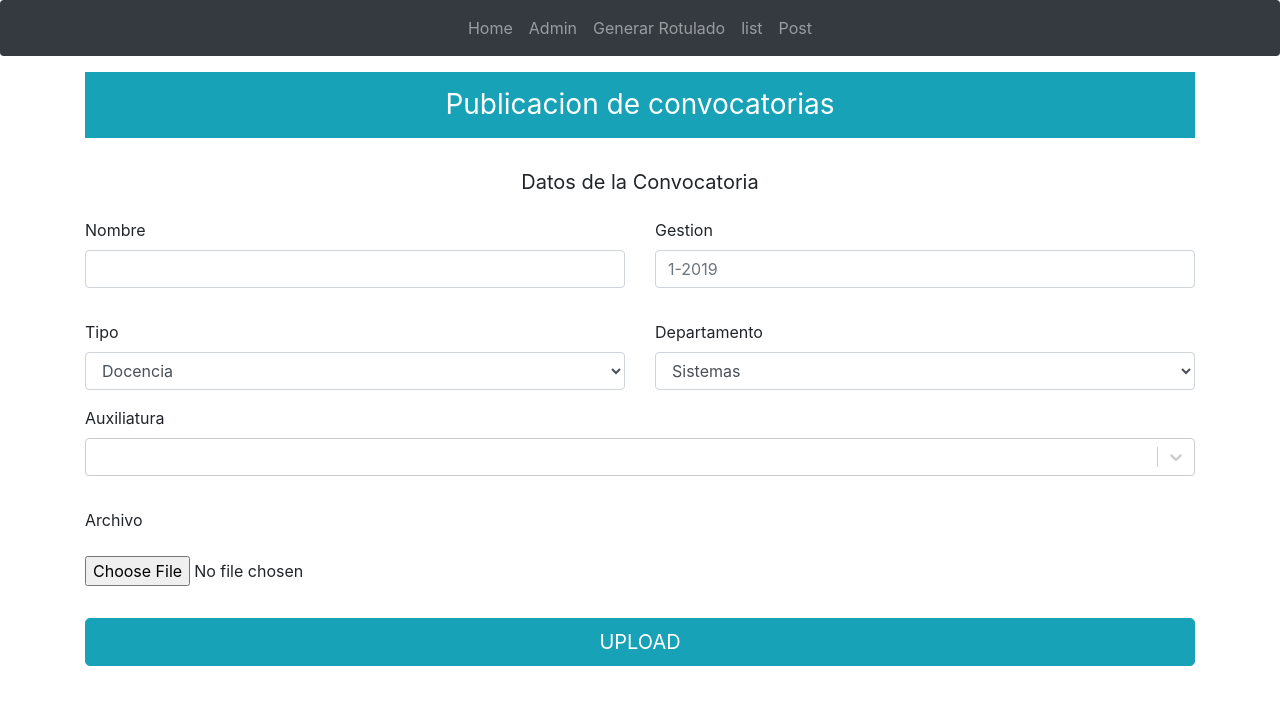
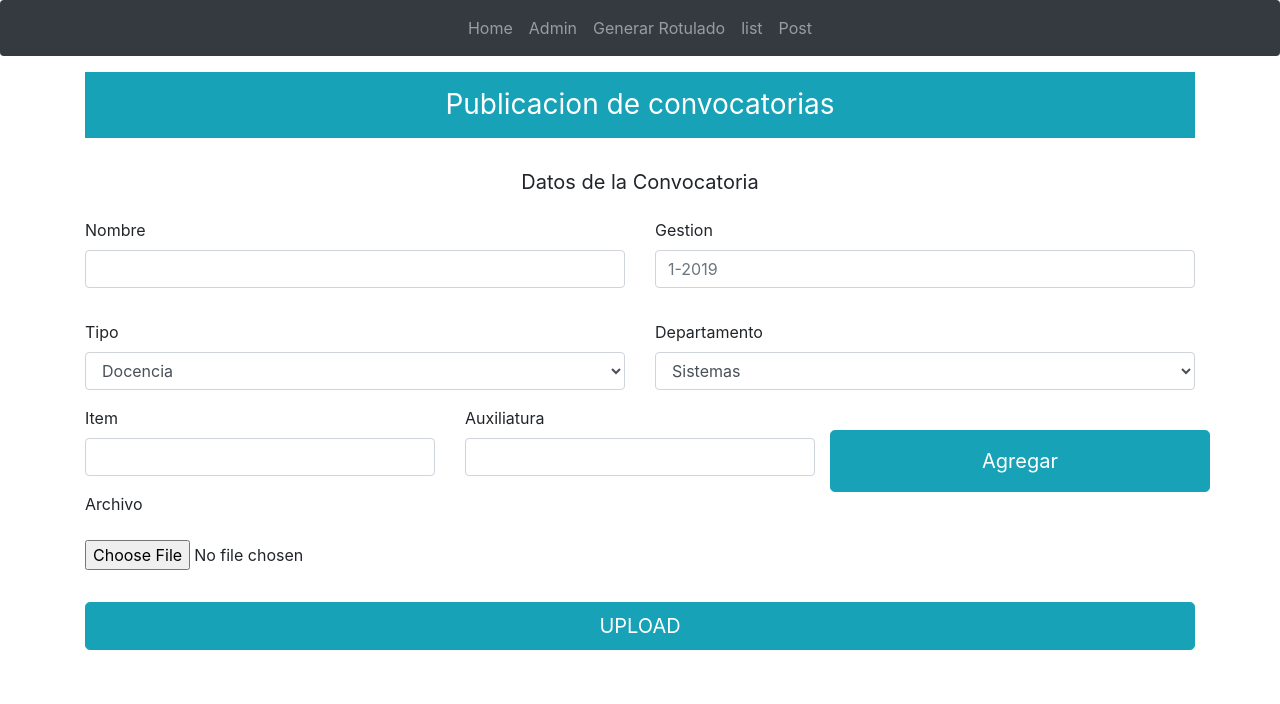
Before and after one commit to EliceoJoel/Cliente-TIS, a React (Create React App) app: page /post in a window 1280 px wide. Shown: the top 704 px of the page. Built offline with nearby package versions, Linux system fonts and the light colour scheme.

Commit message:
post announcement ya terminado

```diff
--- a/src/App.js
+++ b/src/App.js
@@ -25,6 +25,9 @@ class App extends Component {
             <Route exact path="/list" component={List} />
             <Route exact path="/post" component={Post} />
 
+
+
+
           </div>
         </div>
       </Router>
--- a/src/components/Navbar.js
+++ b/src/components/Navbar.js
@@ -31,6 +31,9 @@ class Landing extends Component {
                      Post
                </Link>
           </li>
+
+
+
 
       </ul>
     )
--- a/src/components/Post.js
+++ b/src/components/Post.js
@@ -1,20 +1,25 @@
 import React, { Component } from 'react'
 import axios from 'axios'
 //import { Button } from 'reactstrap';
-import Select from 'react-select'
+//import Select from 'react-select'
 //import {registerAnnouncement} from './UserFunctions'
-var op = [
-    { value: 'Introducción a la Programacion', label: 'Introduccion a la Programación' },
-    { value: 'Teoría de Grafos', label: 'Teoría de Grafos' },
-    { value: 'Computación I', label: 'Computación I' } ,
-    { value: 'Administracion de Laboratorio de Desarrollo', label: 'Administracion de Laboratorio de Desarrollo' }
-  ]
-
+// var op = [
+//     { value: {arreglo}, label: 'Introduccion a la Programación' },
+//     { value: 'Teoría de Grafos', label: 'Teoría de Grafos' },
+//     { value: 'Computación I', label: 'Computación I' } ,
+//     { value: 'Administracion de Laboratorio de Desarrollo', label: 'Administracion de Laboratorio de Desarrollo' }
+//   ]
+//   var  arreglo = {}
+//    arreglo.item = "KFDSE";
+//    arreglo.auxiliary = "intro";
+var ArrayAuxi = []
  class Post extends Component {
      constructor() {
          super()
 
          this.state = {
+
+
             file: null,
             file_error: '',
             name :'' ,
@@ -25,6 +30,9 @@ var op = [
             departament: 'Sistemas',
             selectedOption: null,
             selectedOption_error:''
+          //  gfg
+
+
         //    ref: ''
 
          }
@@ -40,14 +48,42 @@ var op = [
     onChange =  (e) =>{
         this.setState({[e.target.name]: e.target.value })
     }
-    selectChange = selectedOption =>{
-    this.setState(
-        {selectedOption},
-        () => console.log(this.state.selectedOption)
-    )
+    onChangeAux =  (e) =>{
+        this.setState({[e.target.name]: e.target.value })
+    }
+    // selectChange = selectedOption =>{
+    // this.setState(
+    //     {selectedOption},
+    //     () => console.log(this.state.selectedOption)
+    // )
+
+    //}
+    handleAux(AuxEvent){
+       AuxEvent.preventDefault()
+        var arreglo = {}
+     //   gfg = this.gfg
+     // var  arreglo = {}
+     // var hoal = []
+      // var posicion = 0
+
+            //console.log(this.state.item,this.state.auxiliary)
+           arreglo.item = this.state.item
+           arreglo.name = this.state.auxiliary
+
+              capturar();
+
+             var Arreglo = JSON.stringify(ArrayAuxi);
+
+           function capturar(){
+               ArrayAuxi.push(arreglo);
+
+               // hoal[posicion] = arreglo
+               // posicion++
+                console.log(ArrayAuxi)
+            }
+            return Arreglo
 
     }
-
     valid(){
         if(this.state.name === ''){
             this.setState({name_error:'Campo vacio'})
@@ -61,9 +97,7 @@ var op = [
         else if(this.state.year.length > 30){
             this.setState({year_error:'Dato ingresado demasiado largo'})
         }
-        else if(this.state.selectedOption === null){
-            this.setState({selectedOption_error:'Seleccione una auxiliatura'})
-        }
+
         else if(this.state.file === null){
             this.setState({file_error:'Seleccione un documento .pdf'})
         }
@@ -73,29 +107,17 @@ var op = [
 
     }
 
-    getAux(){
-    var aux
-    for (var i=0; i < this.state.selectedOption.length; i++) {
-        aux= aux + (JSON.stringify(this.state.selectedOption[i].value))+"\n"
-      }
-    aux = aux.replace(/["']/g, "")
-    aux = aux.replace("undefined", "")
-    return aux;
-    }
-    //  handleFile  (event) {
+    // getAux(){
+    // var aux
+    // for (var i=0; i < this.state.selectedOption.length; i++) {
+    //     aux= aux + (JSON.stringify(this.state.selectedOption[i].value))+"\n"
+    //   }
+    // aux = aux.replace(/["']/g, "")
+    // aux = aux.replace("undefined", "")
+    // return aux;
+    // }
 
-    //      file: event.target.files[0]
-    //      //let file = event.target.file
-
-    //      let reader = new FileReader
-    //      reader.readAsDataURL(file)
-    //  }
     handleFile = (event) =>{ this.setState({file: event.target.files[0]})}
-       // this.setState({file: event})
-       // let reader = new FileReader
-      //    reader.readAsDataURL(file[0])
-
-
 
      handleUpload(e ){
          e.preventDefault()
@@ -113,14 +135,16 @@ var op = [
          let year = this.state.year
          let type = this.state.type
         let departament = this.state.departament
-
+        //et gfg = this.state.gfg
          let send = new FormData()
 
              send.append('name', name)
              send.append('year', year )
              send.append('type', type)
              send.append('departament', departament)
-             send.append('auxiliary', this.getAux())
+             //send.append('auxiliary', this.getAux())
+             send.append('auxiliary',JSON.stringify(ArrayAuxi))
+
              send.append('filepdf', this.state.file, this.state.file.name)
              send.append('file' , this.state.file.name)
              //axios.post('api/announcement', send)
@@ -128,6 +152,7 @@ var op = [
                 method: 'post',
                 url: 'api/announcement',
                 data: send,
+                //headers: { 'Content-Type': 'application/json' }
                 headers: {'Content-Type': 'multipart/form-data' }
                 }).then(response =>{
                  console.log(response)
@@ -138,6 +163,8 @@ var op = [
             }
 
      }
+
+
     // onSubmit (e) {
     //     e.preventDefault()
 
@@ -170,8 +197,8 @@ var op = [
 
 
     render() {
-         const {name ,year, type, departament } =this.state
-         const { selectedOption } = this.state
+         const {name ,year, type, departament,item,auxiliary } =this.state
+     //    const { selectedOption } = this.state
 
 
 
@@ -246,7 +273,7 @@ var op = [
 
 
 
-
+{/*
                    <div className="form-group col-md-12">
                        <label htmlFor="Auxiliatura">Auxiliatura</label>
                    <Select
@@ -260,10 +287,33 @@ var op = [
                              onChange={this.selectChange}
                             />
                              <p style={{color:"red"}}>{this.state.selectedOption_error}</p>
-                    </div>
+                    </div> */}
       <p></p>
 
-      <p></p>
+                      <div className="form-group col-md-4">
+                        <label htmlFor="Nombre">Item</label>
+
+                       <input
+                           className="form-control"
+                             type = "text"
+                          name = "item"
+                          value = {item}
+                           onChange = {this.onChangeAux}
+                       />
+                        </div>
+                        <div className="form-group col-md-4">
+                        <label htmlFor="Nombre">Auxiliatura</label>
+                          <input
+                           className="form-control"
+                            type = "text"
+                            name = "auxiliary"
+                            value = {auxiliary}
+                            onChange = {this.onChangeAux}
+                      />
+                      </div>
+                     <button className="col btn btn-lg btn-info mt-4 "onClick ={(AuxEvent) => this.handleAux(AuxEvent)} >Agregar</button>
+
+                  <p></p>
 
                     <div className="form-group col-md-10 ">
                            <label htmlFor="Archivo">Archivo</label>
```
